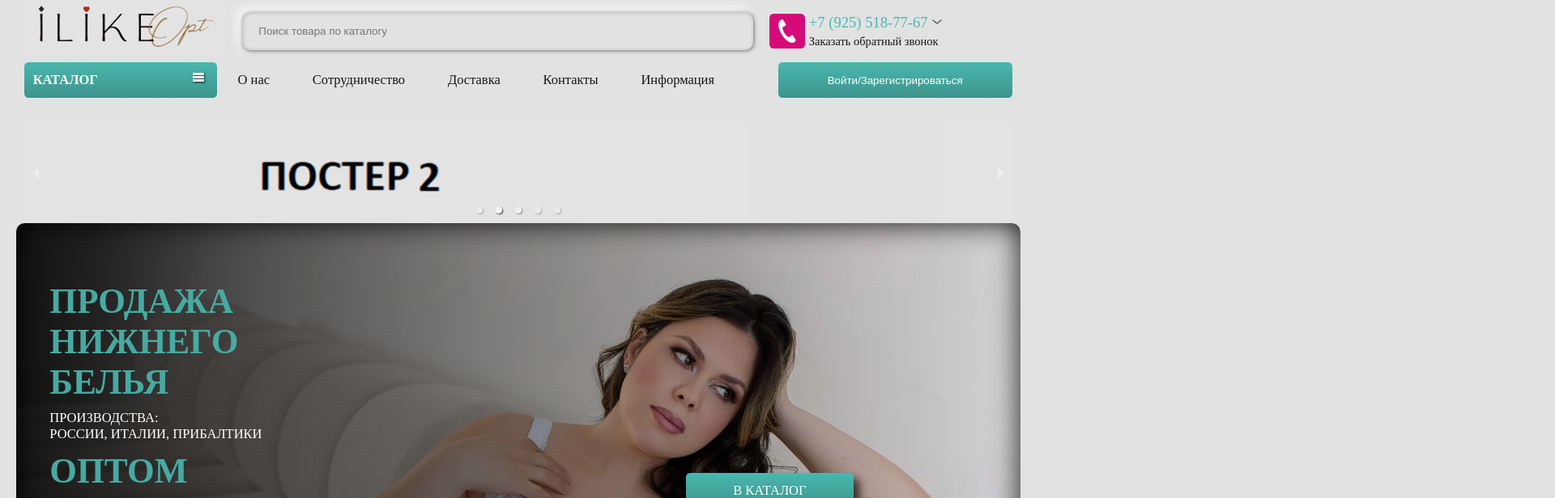
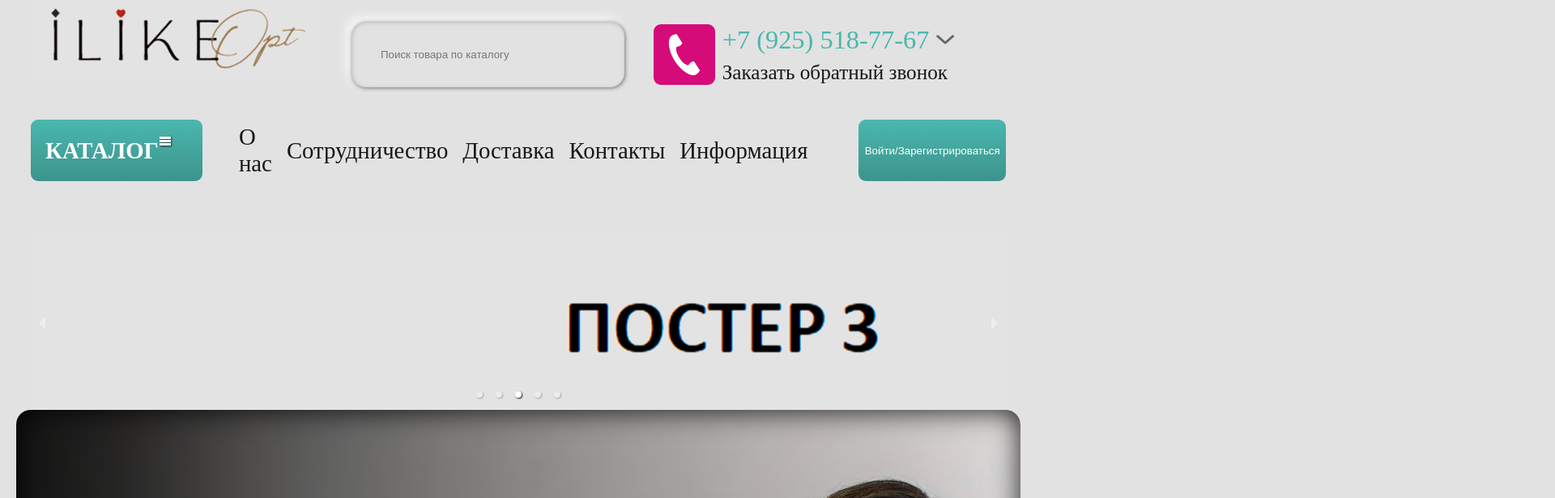
Before and after one commit to strnikolay/i_likeOpt, a Next.js app: page / in a window 1280 px wide. Shown: the top 616 px of the page at 81% size, 1920 px wide, since content can reach past the window. Built offline with nearby package versions, Linux system fonts and the light colour scheme; a web font is replaced by a local one.

Commit message:
Update globals.css

```diff
--- a/src/app/globals.css
+++ b/src/app/globals.css
@@ -11,10 +11,15 @@
   }
 }
 
-html{
-	font-size: calc(100vw / 1240 * 10);
+html	{
+		font-size: 18px;
 }
 
+@media screen and (max-width: 1240px) {
+	html{
+		font-size: calc(100vw / 1240 * 10);
+	}
+}
 @media screen and (max-width: 1024px) {
 	html{
 	font-size: calc(100vw / 1024 * 10);
```
